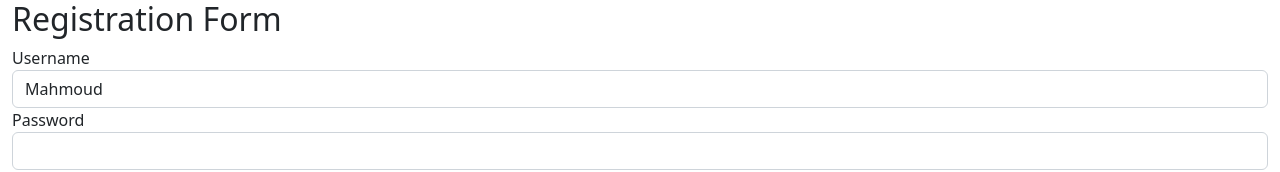
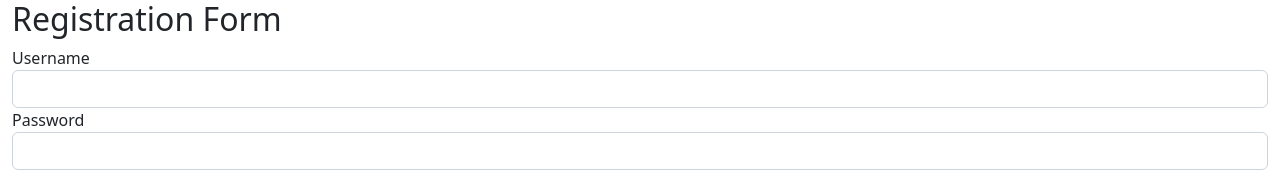
Before and after one commit to MahomudH/AngularForms, an Angular app in the folder ReactiveForm/: page / in a window 1280 px wide. Shown: the top 172 px of the page. Built offline with nearby package versions, Linux system fonts and the light colour scheme.

Commit message:
Simple Validation

```diff
--- a/ReactiveForm/src/app/app.component.html
+++ b/ReactiveForm/src/app/app.component.html
@@ -4,7 +4,13 @@
 
     <div class="form-group">
       <label>Username</label>
-      <input formControlName="usernmae" type="text" class="form-control">
+      <input [class.is-invalid]="username?.touched && username?.invalid"
+        formControlName="username" type="text" class="form-control">
+        <!-- <small *ngIf="username?.touched && username?.invalid" class="text-danger">Username is required</small> -->
+        <div *ngIf="username?.touched && username?.invalid">
+          <small *ngIf="username?.errors?.['required']" class="text-danger">Username is required</small>
+          <small *ngIf="username?.errors?.['minlength']" class="text-danger">Username must be at least 3 character</small>
+        </div>
     </div>
 
     <div class="form-group">
--- a/ReactiveForm/src/app/app.component.ts
+++ b/ReactiveForm/src/app/app.component.ts
@@ -1,5 +1,5 @@
 import { Component } from '@angular/core';
-import { FormBuilder, FormControl, FormGroup } from '@angular/forms';
+import { FormBuilder, Validators } from '@angular/forms';
 
 @Component({
   selector: 'app-root',
@@ -7,10 +7,15 @@ import { FormBuilder, FormControl, FormGroup } from '@angular/forms';
   styleUrls: ['./app.component.css'],
 })
 export class AppComponent {
+
+  get username(){
+    return this.registraionForm.get('username');
+  }
+
   constructor(private fb: FormBuilder) {}
 
   registraionForm = this.fb.group({
-    usernmae: ['Mahmoud'],
+    username: ['',[Validators.required,Validators.minLength(3)]],
     password: [],
     confirmPassword: [],
     address: this.fb.group({
@@ -23,7 +28,7 @@ export class AppComponent {
 
   loadAPIData() {
     this.registraionForm.patchValue({
-      usernmae: 'Ahmed',
+      username: 'Ahmed',
       password: '123456',
       confirmPassword: '123456',
       address: {
@@ -32,7 +37,7 @@ export class AppComponent {
     });
 
     // this.registraionForm.setValue({
-    //   usernmae: 'Ahmed',
+    //   username: 'Ahmed',
     //   password: '123456',
     //   confirmPassword: '123456',
     //   address: {
--- a/ReactiveForm/tsconfig.json
+++ b/ReactiveForm/tsconfig.json
@@ -6,6 +6,7 @@
     "outDir": "./dist/out-tsc",
     "forceConsistentCasingInFileNames": true,
     "strict": true,
+    "strictPropertyInitialization": false,
     "noImplicitOverride": true,
     "noPropertyAccessFromIndexSignature": true,
     "noImplicitReturns": true,
```
